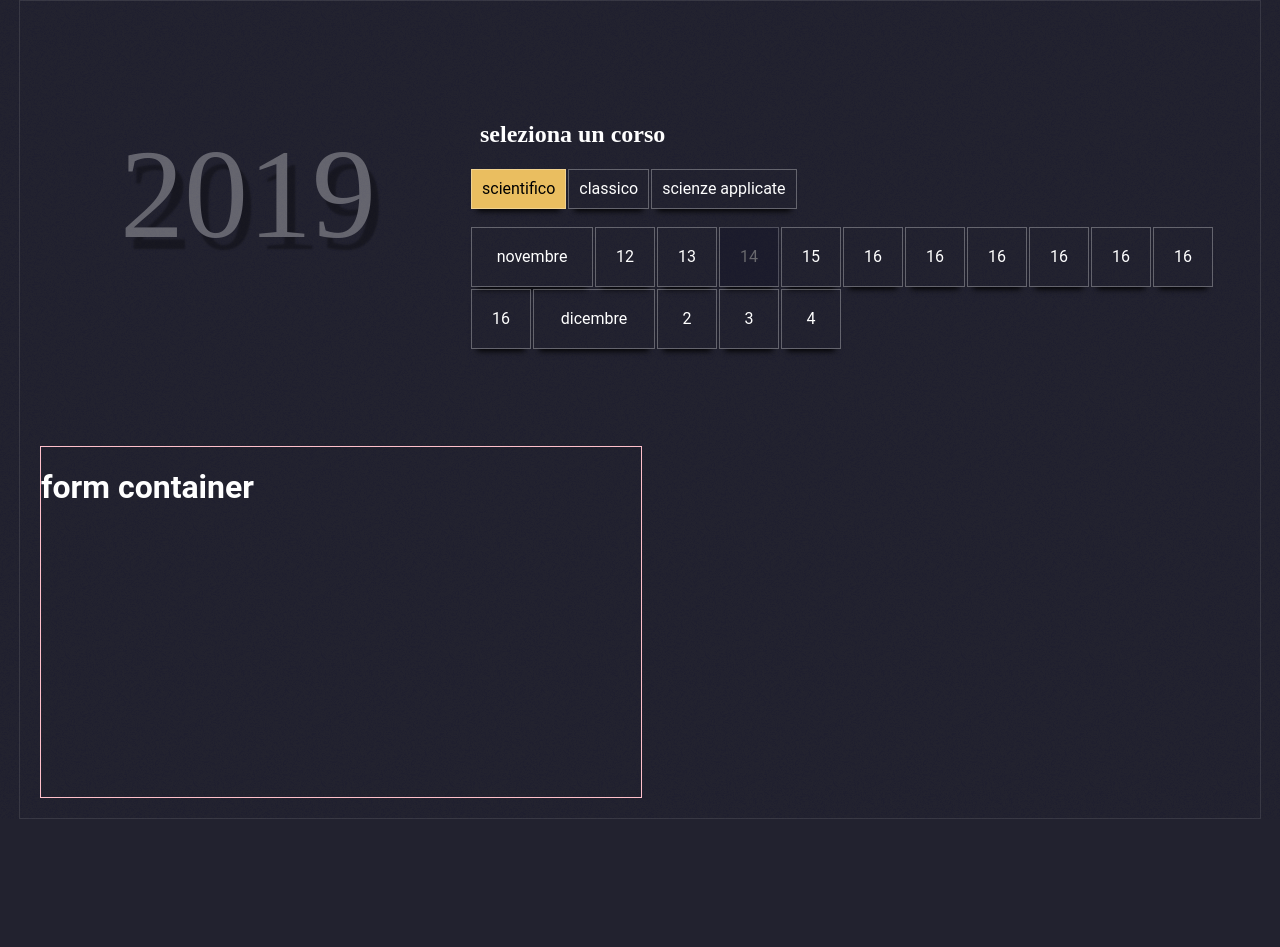
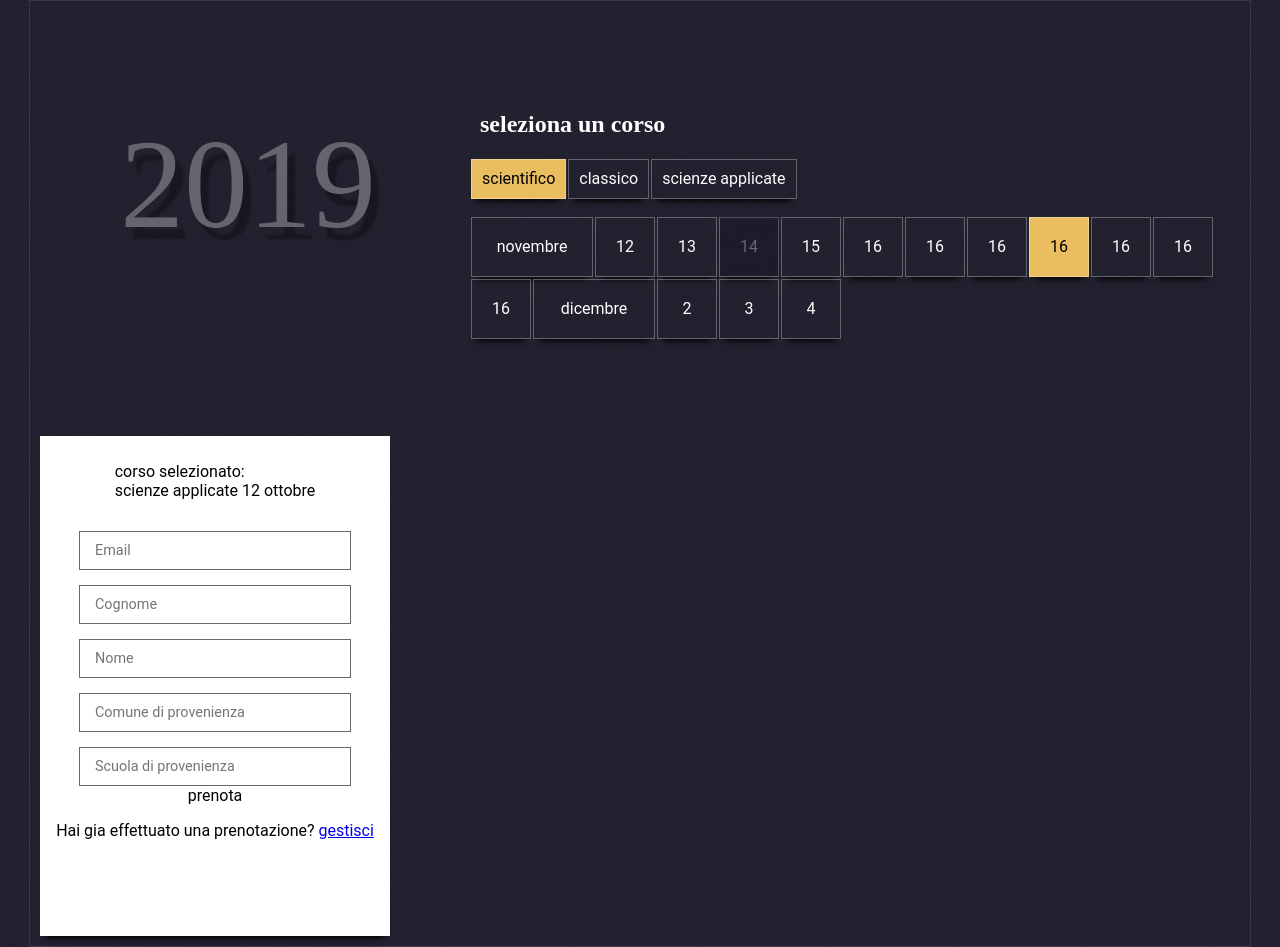
Before and after one commit to liceobanfi/banfi-in-diretta, a PHP site: page /landing.html in a window 1280 px wide. Before the commit the page ends 819 px from the top, so only its background shows below. Run offline with PHP 8.4, Linux system fonts and the light colour scheme.

Commit message:
created base for the login form

```diff
--- a/css/landing.css
+++ b/css/landing.css
@@ -32,7 +32,9 @@ body{
   margin-bottom:0;
   border: 1px solid rgba(255,255,255,0.1);
 
-  padding: 20px;
+  /* TODO: make padding 20px on big devices. this is the
+   * padding for mobile devices */
+  padding: 10px;
   /* display: grid; */
   /* grid-template-columns: 1fr 1fr 1fr 1fr; */
   /* grid-template-columns: repeat(3, 1fr); */
@@ -142,6 +144,10 @@ ul.dates_grid li:hover:not(.month_label):not(.disabled){
   background-color: #f0f075;
   background-color: #eabe60;
 }
+ul.dates_grid li.selected{
+  color:black;
+  background-color: #eabe60;
+}
 ul.dates_grid li.disabled{
   color: grey;
 }
@@ -164,8 +170,49 @@ ul.dates_grid li.disabled::after{
 /* ---------------------------------------- */
 
 
+.form_container{
+  display:flex;
+  justify-content:center;
+  transform: all 2s;
+}
+/* TODO: include a grid support media query */
+@media (min-width: 1100px){
+  /* TODO: put all the childs of .form_container inside a
+   * css grid system */
+  .form_container{
+    justify-content:flex-start;
+  }
+}
+.form_box{
+  width: 350px;
+  min-height: 500px;
+  background-color: #f6a1a4;
+  background-color: #eabe60;
+  background-color: white;
+  box-shadow: 0 8px 6px -6px black;
+  color:black;
+
+  display: flex;
+  align-items:center;
+  flex-direction:column;
+  box-sizing:border-box;
+  padding:10px;
+}
+
+.form_box input{
+  padding: 10px 15px;
+  width: 240px;
+  transition:all 0.2s;
+  font-family: "Roboto", sans-serif;
+  font-size: 0.9em;
+  margin-top: 15px;
+  border: 1px solid transparent;
+  border: 1px solid rgba(0,0,0,0.6);
+}
+
+
 .form_back_panel{
- width:600px;
+ /* width:600px; */
  min-height: 350px;
- border: 1px solid pink;
+ /* border: 1px solid pink; */
 }
--- a/landing.html
+++ b/landing.html
@@ -28,7 +28,7 @@
             <li><a>16</a></li>
             <li><a>16</a></li>
             <li><a>16</a></li>
-            <li><a>16</a></li>
+            <li class="selected"><a>16</a></li>
             <li><a>16</a></li>
             <li><a>16</a></li>
             <li><a>16</a></li>
@@ -41,8 +41,20 @@
       </div>
 
       <div class="form_container">
+        <div class="form_box">
+          <p>corso selezionato:<br> scienze applicate 12 ottobre</p>
+          <input name="email" placeholder="Email" type="text" />
+          <input name="cognome" placeholder="Cognome" type="text" />
+          <input name="nome" placeholder="Nome" type="text" />
+          <input name="comune" placeholder="Comune di provenienza" type="text" />
+          <input name="scuola" placeholder="Scuola di provenienza" type="text" />
+          <a class="btn">prenota</a>
+          <p>Hai gia effettuato una prenotazione? <a href="#qw">gestisci</a></p>
+        </div>
+        <div class="mail_box">
+        </div>
         <div class="form_back_panel">
-          <h1>form container</h1>
+          <!-- <h1>form container</h1> -->
         </div>
       </div>
 
```
